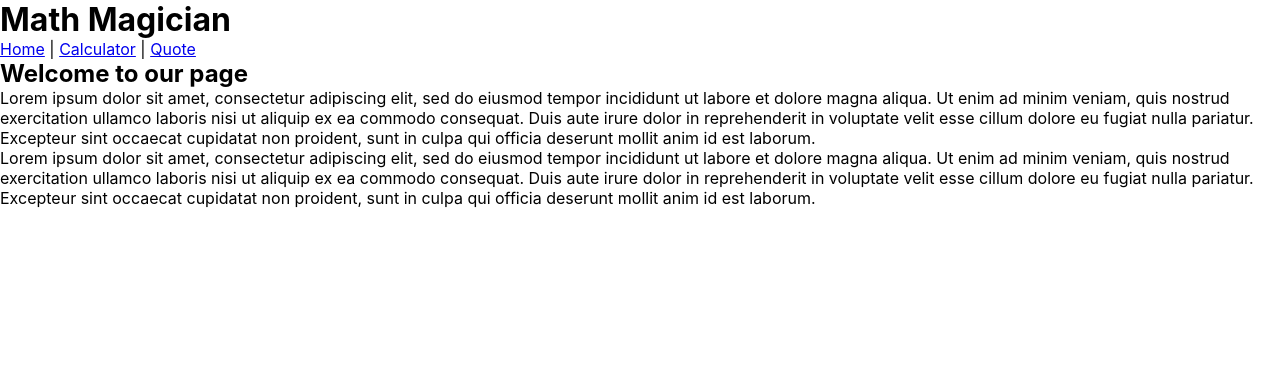
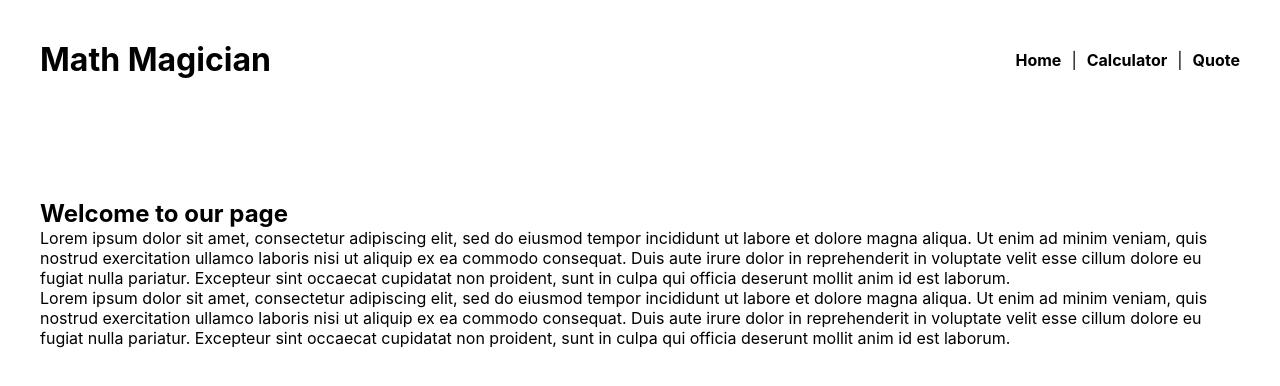
Before and after one commit to emiliazm/math-magicians, a React (Create React App) app: page / in a window 1280 px wide. Shown: the top 386 px of the page. Built offline with nearby package versions, Linux system fonts and the light colour scheme.

Commit message:
Add style to App class.

```diff
--- a/src/App.css
+++ b/src/App.css
@@ -3,63 +3,32 @@
   margin: 0;
 }
 
-.container {
-  width: 320px;
-  height: 300px;
-  margin: 2em;
-  font-size: 1em;
-  border: 0.1px grey solid;
+body {
+  margin: 5vh;
+  padding: 0;
+  height: 90vh;
 }
 
-.display {
-  display: flex;
-  justify-content: flex-end;
-  align-items: center;
-  background-color: grey;
-  color: white;
-  padding: 0.5em;
-  height: 15%;
+#root {
+  margin: 0;
+  padding: 0;
 }
 
-.operators-container {
+.header-container {
   display: flex;
-  height: 80%;
+  flex-wrap: nowrap;
+  align-items: center;
+  justify-content: space-between;
+  margin-bottom: 15vh;
 }
 
-.grey-btn {
+nav {
   display: flex;
-  flex-wrap: wrap;
-  width: 75%;
-  height: 100%;
+  gap: 10px;
 }
 
-.grey-btn button {
-  flex: 1 1 33.333%;
-  background-color: lightgray;
-  border: 0.1px solid grey;
-  font-size: 0.7em;
+a {
+  text-decoration: none;
+  color: black;
+  font-weight: bold;
 }
-
-.orange-btn {
-  display: flex;
-  flex-direction: column;
-  width: 25%;
-}
-
-.orange-btn button {
-  flex: 1 1 0%;
-  background-color: orange;
-  border-top: 0.1px white solid;
-  border-bottom: 0;
-  border-right: 0;
-  border-left: 0;
-  font-size: 0.7em;
-}
-
-#cero {
-  flex: 2 0 66.666%;
-}
-
-button:active {
-  background-color: grey;
-}
```
